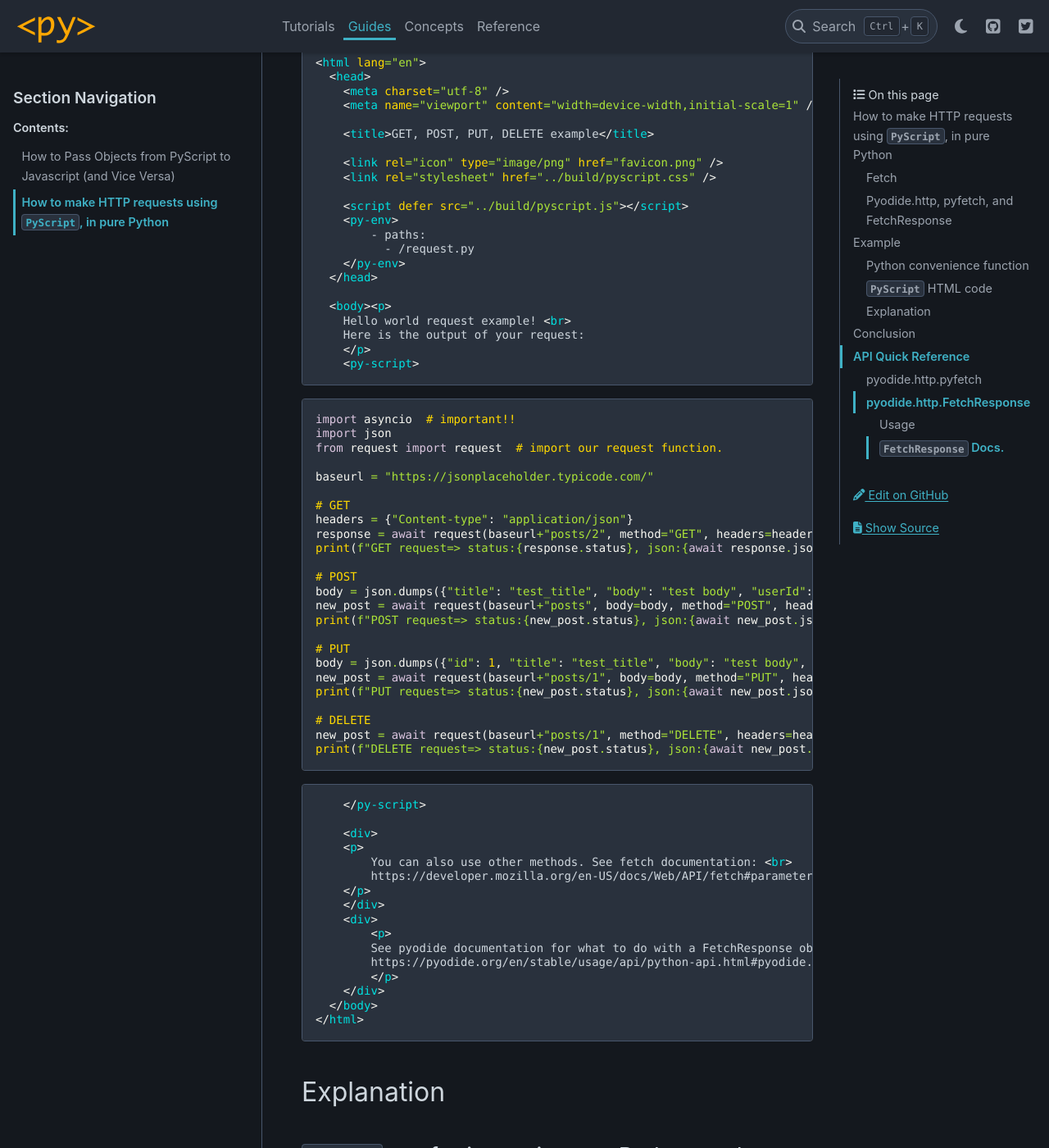
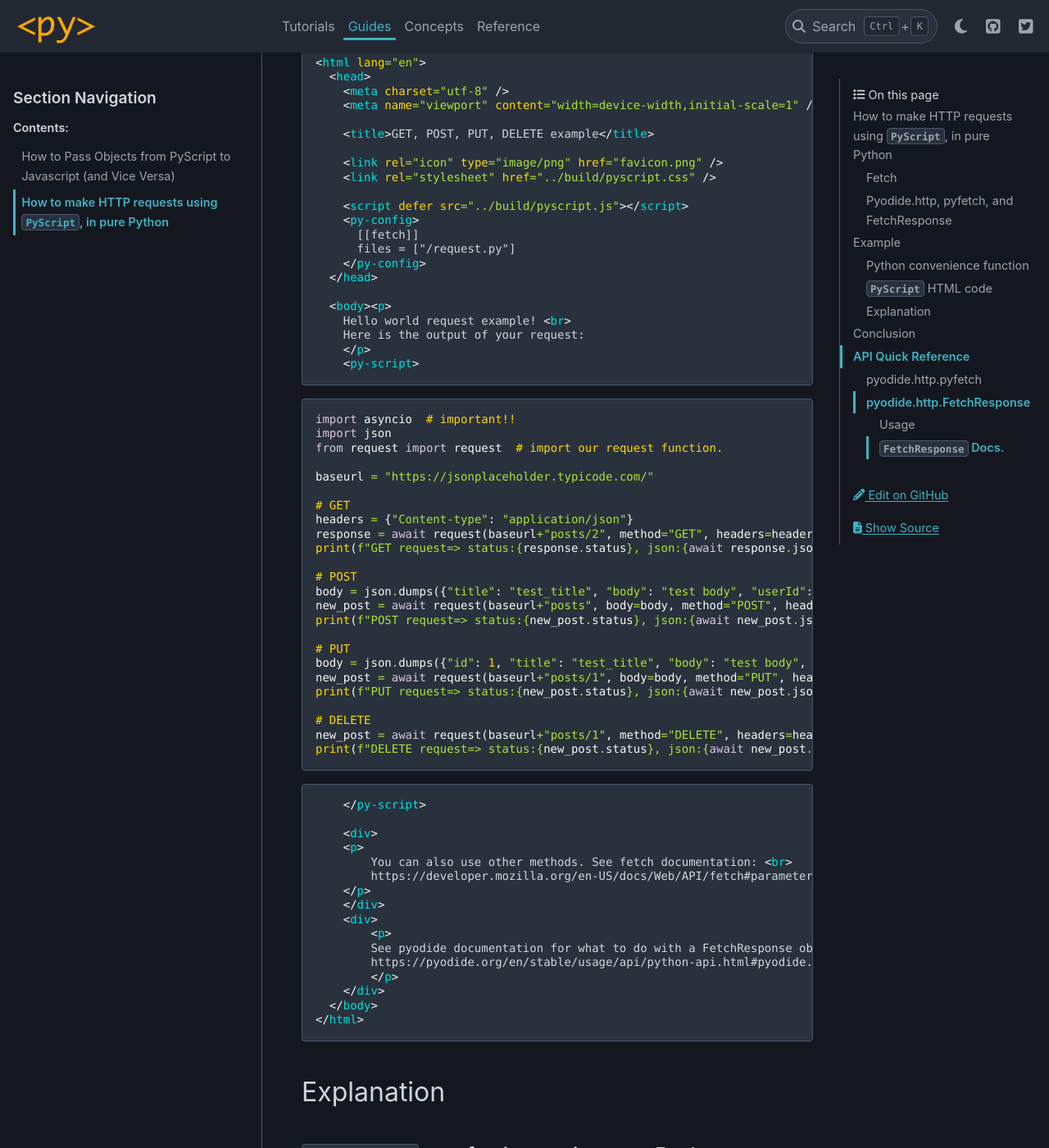
Before and after one commit to pyscript/pyscript, a Sphinx documentation site: the page built from docs/guides/http-requests.md, in a window 1280 px wide and 1400 px high, scrolled down 2482 px. Shown: the whole window at 82% size. Built offline with Sphinx 7.4.7 and the PyData theme 0.15.4, drawn with Linux system fonts in a browser that asks for light colours; some of the changed text lies outside the part shown.

Commit message:
update docs and replace py-env

````diff
--- a/docs/guides/http-requests.md
+++ b/docs/guides/http-requests.md
@@ -95,10 +95,10 @@ concluding html code.
     <link rel="stylesheet" href="../build/pyscript.css" />
 
     <script defer src="../build/pyscript.js"></script>
-    <py-env>
-        - paths:
-          - /request.py
-    </py-env>
+    <py-config>
+      [[fetch]]
+      files = ["/request.py"]
+    </py-config>
   </head>
 
   <body><p>
@@ -153,8 +153,8 @@ print(f"DELETE request=> status:{new_post.status}, json:{await new_post.json()}"
 ```
 
 ## Explanation
-### `py-env` tag for importing our Python code
-The very first thing to notice is the `py-env` tag. This tag is used to import Python files into the `PyScript`.
+### `py-config` tag for importing our Python code
+The very first thing to notice is the `py-config` tag. This tag is used to import Python files into the `PyScript`.
 In this case, we are importing the `request.py` file, which contains the `request` function we wrote above.
 
 ### `py-script` tag for making async HTTP requests.
@@ -181,7 +181,7 @@ HTTP requests are defined by standards-setting bodies in [RFC 1945](https://www.
 
 # Conclusion
 This tutorial demonstrates how to make HTTP requests using `pyfetch` and the `FetchResponse` objects. Importing Python
-code/files into the `PyScript` using the `py-env` tag is also covered.
+code/files into the `PyScript` using the `py-config` tag is also covered.
 
 Although a simple example, the principals here can be used to create complex web applications inside of `PyScript`,
 or load data into `PyScript` for use by an application, all served as a static HTML page, which is pretty amazing!
````
